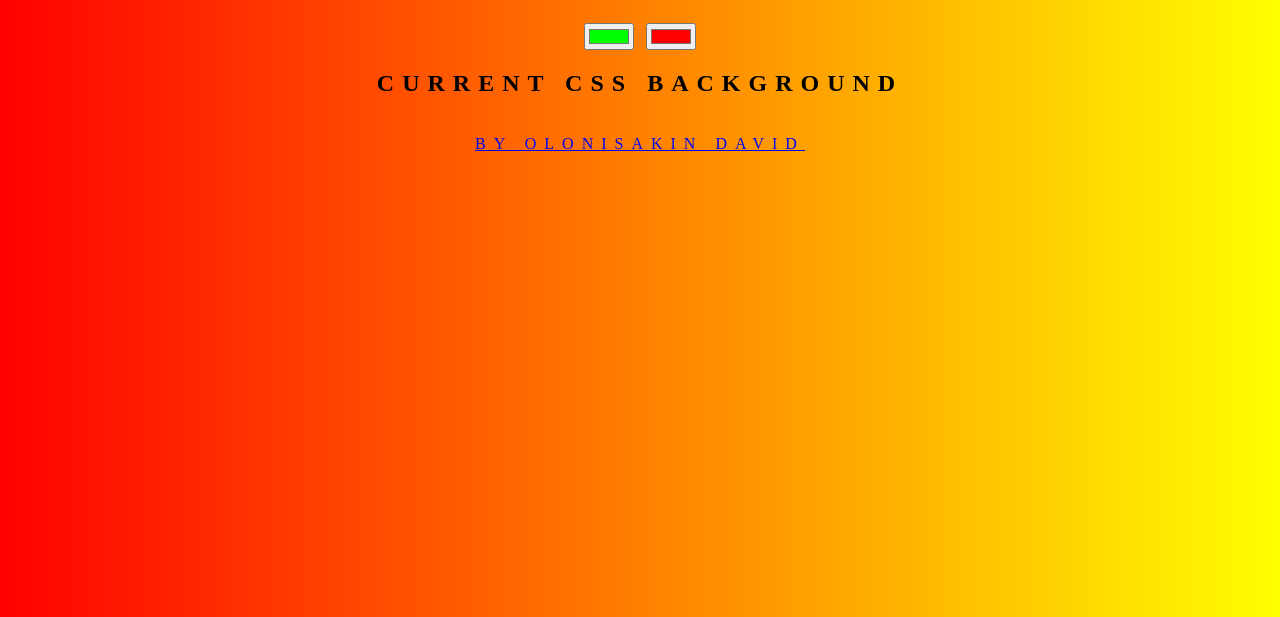
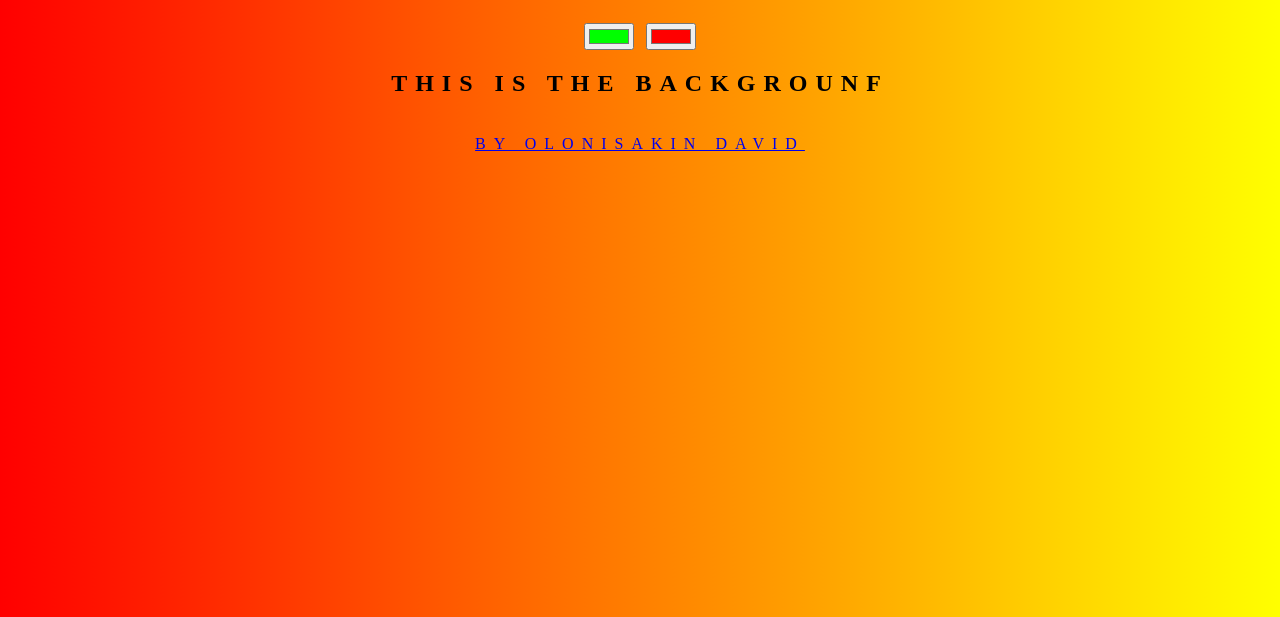
Before and after one commit to olonisakindavid/backgroundgenerator, a plain HTML site: page index.html in a window 1280 px wide. Shown: the part 183-800 px from the top of the page. Drawn offline with Linux system fonts and the light colour scheme.

Commit message:
changing header 2

```diff
--- a/index.html
+++ b/index.html
@@ -10,7 +10,7 @@
 	<h1>Background Generator 🎨🖌️</h1>
 	<input class = "color1" type="color" name="color1" value="#00ff00">
 	<input class = "color2" type="color" name="color2" value="#ff0000">
-	<h2>Current CSS Background</h2><br>
+	<h2>This is the backgrounf</h2><br>
 	<a href="https://www.linkedin.com/in/olonisakin-david/">By Olonisakin David</a>
 	<h3></h3>
 	<script type="text/javascript" src="script.js"></script>
```
